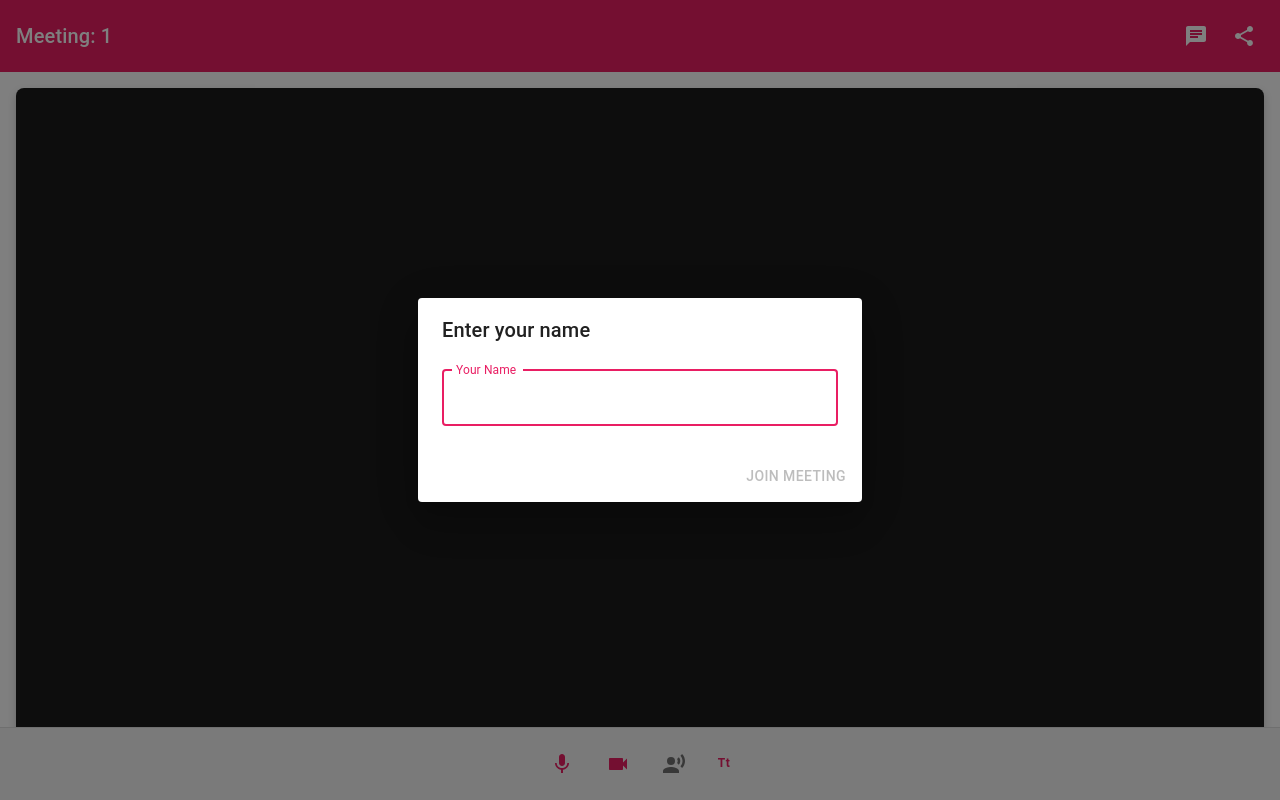
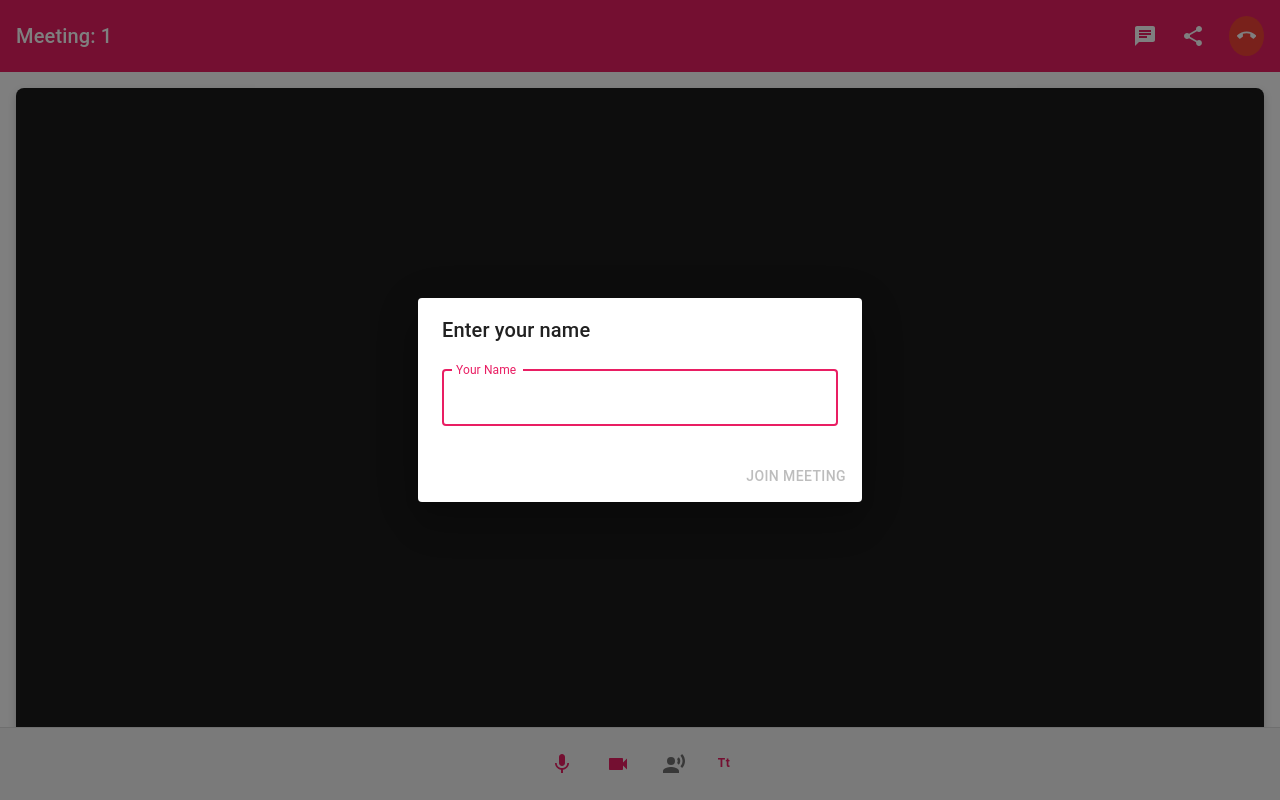
Before and after one commit to bevanjebanesan/Cherry, a React (Create React App) app in the folder frontend/: page /meeting/1 in a window 1280 px wide. Built offline with nearby package versions, Linux system fonts and the light colour scheme.

Commit message:
Add leave meeting button with confirmation dialog

```diff
--- a/frontend/src/App.css
+++ b/frontend/src/App.css
@@ -232,3 +232,20 @@ video {
 .MuiBadge-colorError {
   background-color: #e91e63 !important;
 }
+
+/* Leave meeting button */
+.leave-meeting-button {
+  background-color: #f44336 !important;
+  color: white !important;
+  margin-left: 8px !important;
+  transition: all 0.3s ease !important;
+}
+
+.leave-meeting-button:hover {
+  background-color: #d32f2f !important;
+  transform: scale(1.05);
+}
+
+.leave-meeting-button .MuiSvgIcon-root {
+  font-size: 1.2rem;
+}
--- a/frontend/src/pages/Meeting.tsx
+++ b/frontend/src/pages/Meeting.tsx
@@ -1,5 +1,5 @@
 import React, { useEffect, useRef, useState, useCallback } from 'react';
-import { useParams } from 'react-router-dom';
+import { useParams, useNavigate } from 'react-router-dom';
 import {
   Box,
   Button,
@@ -19,6 +19,8 @@ import {
   InputAdornment,
   Badge,
   Avatar,
+  Grid,
+  Divider,
 } from '@mui/material';
 import {
   Mic as MicIcon,
@@ -27,6 +29,8 @@ import {
   VideocamOff as VideocamOffIcon,
   Chat as ChatIcon,
   RecordVoiceOver as RecordVoiceOverIcon,
+  VoiceOverOff as VoiceOverOffIcon,
+  CallEnd as CallEndIcon,
   Share as ShareIcon,
   ContentCopy as ContentCopyIcon,
   Email as EmailIcon,
@@ -52,8 +56,9 @@ interface Message {
 }
 
 const Meeting: React.FC = () => {
-  const params = useParams<{ meetingId: string }>();
-  const meetingId = params.meetingId || '';
+  const { meetingId } = useParams<{ meetingId: string }>();
+  const navigate = useNavigate();
+  const meetingIdValue = meetingId || '';
   const [socket, setSocket] = useState<Socket | null>(null);
   const [stream, setStream] = useState<MediaStream | null>(null);
   const [peers, setPeers] = useState<PeerConnection[]>([]);
@@ -66,6 +71,7 @@ const Meeting: React.FC = () => {
   const [isChatOpen, setIsChatOpen] = useState(false);
   const [isShareDialogOpen, setIsShareDialogOpen] = useState(false);
   const [isNameDialogOpen, setIsNameDialogOpen] = useState(true);
+  const [isLeaveDialogOpen, setIsLeaveDialogOpen] = useState(false);
   const [userName, setUserName] = useState('');
   const [snackbarOpen, setSnackbarOpen] = useState(false);
   const [snackbarMessage, setSnackbarMessage] = useState('');
@@ -91,7 +97,7 @@ const Meeting: React.FC = () => {
           const transcript = event.results[i][0].transcript;
           if (event.results[i].isFinal) {
             finalTranscript += transcript + ' ';
-            socket?.emit('send-transcription', { meetingId, text: finalTranscript });
+            socket?.emit('send-transcription', { meetingId: meetingIdValue, text: finalTranscript });
           }
         }
         if (finalTranscript) {
@@ -104,7 +110,7 @@ const Meeting: React.FC = () => {
         }
       };
     }
-  }, [meetingId, socket]);
+  }, [meetingIdValue, socket]);
 
   // Handle name submission
   const handleNameSubmit = () => {
@@ -182,8 +188,8 @@ const Meeting: React.FC = () => {
       }
 
       // Join room with user information
-      newSocket.emit('join-room', meetingId, newSocket.id, userName);
-      console.log('Joined room:', meetingId, 'as', userName, 'with ID:', newSocket.id);
+      newSocket.emit('join-room', meetingIdValue, newSocket.id, userName);
+      console.log('Joined room:', meetingIdValue, 'as', userName, 'with ID:', newSocket.id);
 
       // Handle existing users in the room
       newSocket.on('get-users', (users: Array<{id: string, userName: string}>) => {
@@ -715,7 +721,7 @@ const Meeting: React.FC = () => {
 
   // Copy meeting link to clipboard
   const copyMeetingLink = () => {
-    const url = `${window.location.origin}/meeting/${meetingId}`;
+    const url = `${window.location.origin}/meeting/${meetingIdValue}`;
     navigator.clipboard.writeText(url)
       .then(() => {
         setSnackbarMessage('Meeting link copied to clipboard');
@@ -730,7 +736,7 @@ const Meeting: React.FC = () => {
 
   // Share meeting via email
   const shareMeetingByEmail = () => {
-    const url = `${window.location.origin}/meeting/${meetingId}`;
+    const url = `${window.location.origin}/meeting/${meetingIdValue}`;
     window.location.href = `mailto:?subject=Join my video meeting&body=Join my meeting: ${url}`;
   };
 
@@ -744,11 +750,42 @@ const Meeting: React.FC = () => {
       .substring(0, 2);
   };
 
+  // Handle leaving the meeting
+  const handleLeaveMeeting = useCallback(() => {
+    console.log('Leaving meeting:', meetingIdValue);
+
+    // Close all peer connections
+    peersRef.current.forEach(peer => {
+      try {
+        if (peer.peer) {
+          peer.peer.destroy();
+        }
+      } catch (err) {
+        console.error('Error destroying peer connection:', err);
+      }
+    });
+
+    // Stop local media streams
+    if (stream) {
+      stream.getTracks().forEach(track => {
+        track.stop();
+      });
+    }
+
+    // Disconnect from socket
+    if (socket) {
+      socket.disconnect();
+    }
+
+    // Navigate back to home
+    navigate('/');
+  }, [meetingIdValue, stream, socket, navigate]);
+
   return (
     <Box sx={{ height: '100vh', display: 'flex', flexDirection: 'column' }}>
       {/* Meeting header */}
       <Box className="meeting-header">
-        <Typography variant="h6">Meeting: {meetingId}</Typography>
+        <Typography variant="h6">Meeting: {meetingIdValue}</Typography>
         <Box sx={{ display: 'flex', gap: 1 }}>
           <Badge badgeContent={unreadMessages} color="error">
             <IconButton
@@ -764,6 +801,22 @@ const Meeting: React.FC = () => {
           <IconButton color="inherit" onClick={() => setIsShareDialogOpen(true)}>
             <ShareIcon />
           </IconButton>
+          <Tooltip title="Leave Meeting">
+            <IconButton
+              color="error"
+              onClick={() => setIsLeaveDialogOpen(true)}
+              className="leave-meeting-button"
+              sx={{
+                ml: 1,
+                backgroundColor: 'rgba(244, 67, 54, 0.1)',
+                '&:hover': {
+                  backgroundColor: 'rgba(244, 67, 54, 0.2)',
+                }
+              }}
+            >
+              <CallEndIcon />
+            </IconButton>
+          </Tooltip>
         </Box>
       </Box>
 
@@ -877,7 +930,7 @@ const Meeting: React.FC = () => {
             <CloseIcon />
           </IconButton>
         </Box>
-        {socket && <Chat socket={socket} meetingId={meetingId} userName={userName} />}
+        {socket && <Chat socket={socket} meetingId={meetingIdValue} userName={userName} />}
       </Drawer>
 
       {/* Name dialog */}
@@ -926,7 +979,7 @@ const Meeting: React.FC = () => {
           <TextField
             margin="dense"
             fullWidth
-            value={`${window.location.origin}/meeting/${meetingId}`}
+            value={`${window.location.origin}/meeting/${meetingIdValue}`}
             InputProps={{
               readOnly: true,
               endAdornment: (
@@ -958,6 +1011,29 @@ const Meeting: React.FC = () => {
         </DialogActions>
       </Dialog>
 
+      {/* Leave dialog */}
+      <Dialog
+        open={isLeaveDialogOpen}
+        onClose={() => setIsLeaveDialogOpen(false)}
+        maxWidth="xs"
+        fullWidth
+      >
+        <DialogTitle>Leave Meeting</DialogTitle>
+        <DialogContent>
+          <Typography variant="body2" gutterBottom>
+            Are you sure you want to leave the meeting?
+          </Typography>
+        </DialogContent>
+        <DialogActions>
+          <Button onClick={() => setIsLeaveDialogOpen(false)} color="primary">
+            Cancel
+          </Button>
+          <Button onClick={handleLeaveMeeting} color="error">
+            Leave
+          </Button>
+        </DialogActions>
+      </Dialog>
+
       {/* Snackbar for notifications */}
       <Snackbar
         open={snackbarOpen}
```
